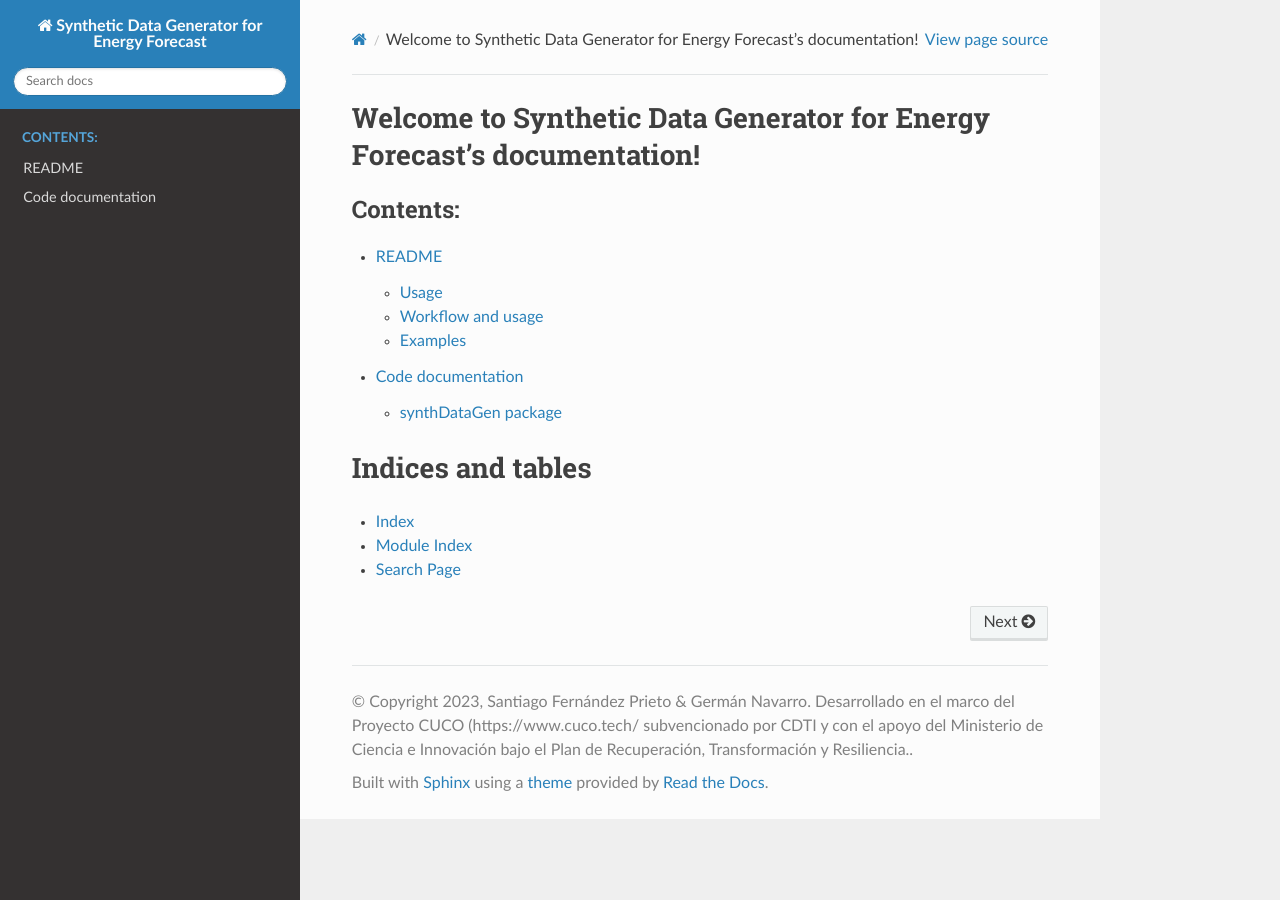
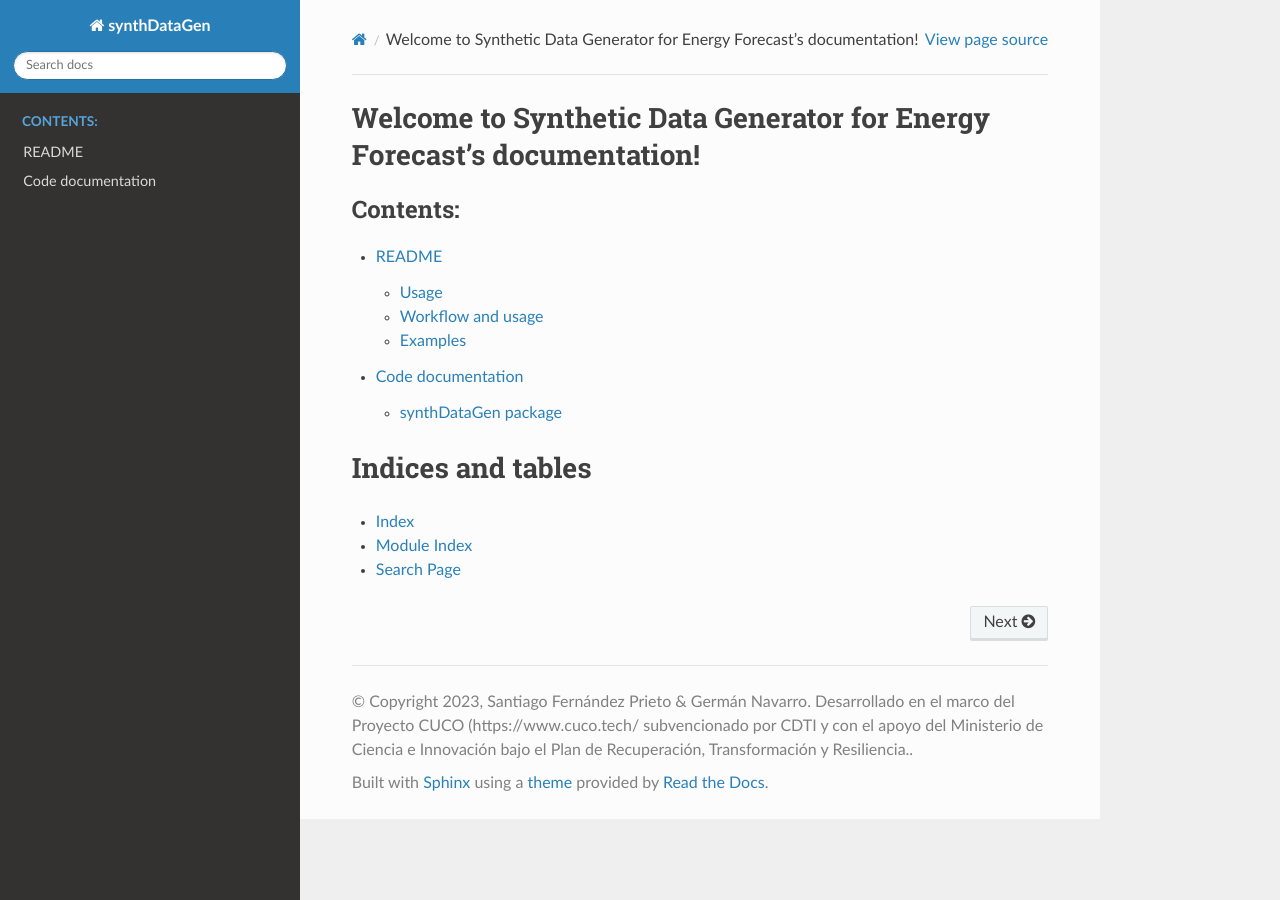
Before and after one commit to bsc-quantic/synthDataGen, a Sphinx documentation site: the page built from docs/index.rst, in a window 1280 px wide. Built offline with Sphinx 7.4.7 and the Read the Docs theme 2.0.0, drawn with Linux system fonts in a browser that asks for light colours.

```diff
--- a/docs/conf.py
+++ b/docs/conf.py
@@ -10,10 +10,10 @@ sys.path.insert(0, os.path.abspath('..'))
 # -- Project information -----------------------------------------------------
 # https://www.sphinx-doc.org/en/master/usage/configuration.html#project-information
 
-project = 'Synthetic Data Generator for Energy Forecast'
+project = 'synthDataGen'
 copyright = '2023, Santiago Fernández Prieto & Germán Navarro. \nDesarrollado en el marco del Proyecto CUCO (https://www.cuco.tech/ subvencionado por CDTI y con el apoyo del Ministerio de Ciencia e Innovación bajo el Plan de Recuperación, Transformación y Resiliencia.'
 author = 'Santiago Fernández Prieto & Germán Navarro'
-release = '0.1'
+release = '0.2'
 
 # -- General configuration ---------------------------------------------------
 # https://www.sphinx-doc.org/en/master/usage/configuration.html#general-configuration
--- a/pyproject.toml
+++ b/pyproject.toml
@@ -5,10 +5,10 @@ build-backend = "setuptools.build_meta"
 
 [project]
 name = "synthDataGen"
-version = "0.1"
+version = "0.2"
 authors = [
   { name="Santiago Fernández Prieto", email="mail.santiagofernandezprieto@gmail.com" },
-  { name="German Navarro", email="ge.najim@gmail.com" },
+  { name="German Navarro", email="ge.najim@gmail.com" }
 ]
 dynamic = ["dependencies"]
 description = "An app based on pandas and scipy packages to load DataFrame-like tables either from remote or local repositories and generate synthetic samples from it."
```
